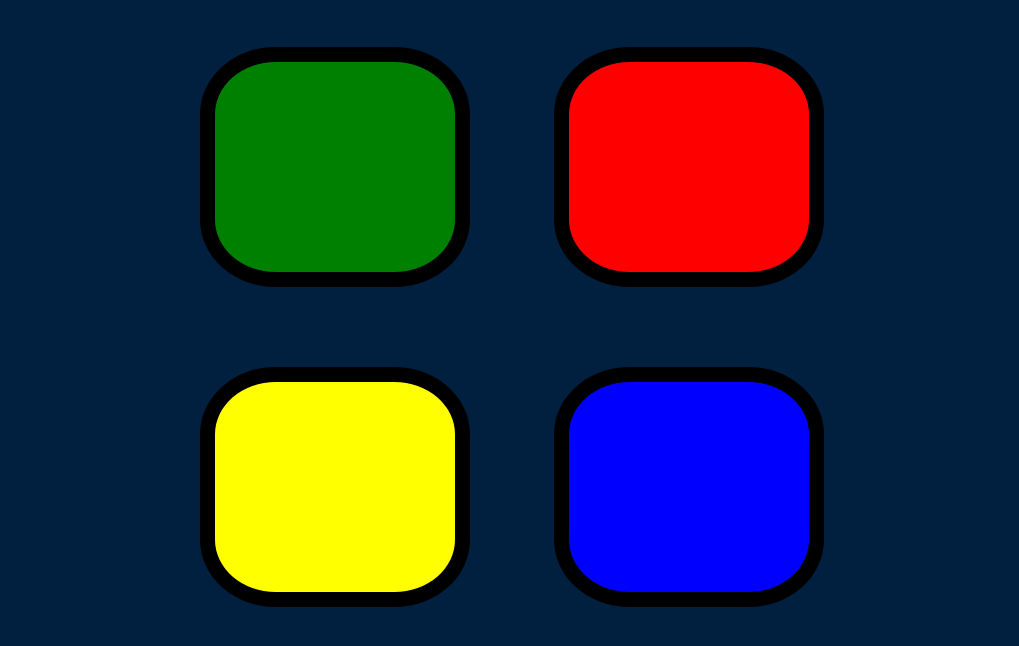
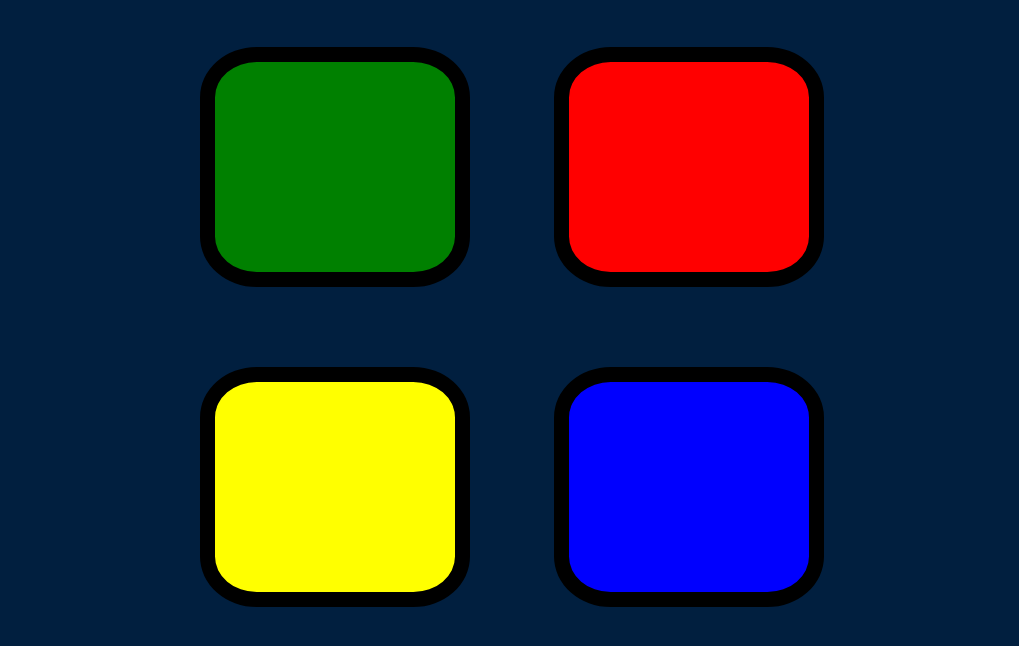
Before and after one commit to ShashankMaurya/Simon-Game, a plain HTML site: page index.htm in a window 1280 px wide. Shown: the part 102-748 px from the top of the page, without its empty margins (128-1147 px from the left). Drawn offline with nearby package versions, Linux system fonts and the light colour scheme.

Commit message:
layout changes

```diff
--- a/index.css
+++ b/index.css
@@ -37,9 +37,9 @@ body {
 .btn {
     width: 30vh;
     height: 30vh;
-    margin: 0vh;
+    /* margin: 0vh;  */
     border: 15px solid black;
-    border-radius: 28%;
+    border-radius: 21%;
 }
 
 .game-over {
--- a/index.htm
+++ b/index.htm
@@ -15,12 +15,12 @@
 
     <div class="container">
         <div class="row">
-            <div class="btn" id="green"></div>
-            <div class="btn" id="red"></div>
+            <div type="button" class="btn" id="green"></div>
+            <div type="button" class="btn" id="red"></div>
         </div>
         <div class="row">
-            <div class="btn" id="yellow"></div>
-            <div class="btn" id="blue"></div>
+            <div type="button" class="btn" id="yellow"></div>
+            <div type="button" class="btn" id="blue"></div>
         </div>
     </div>
 
```
